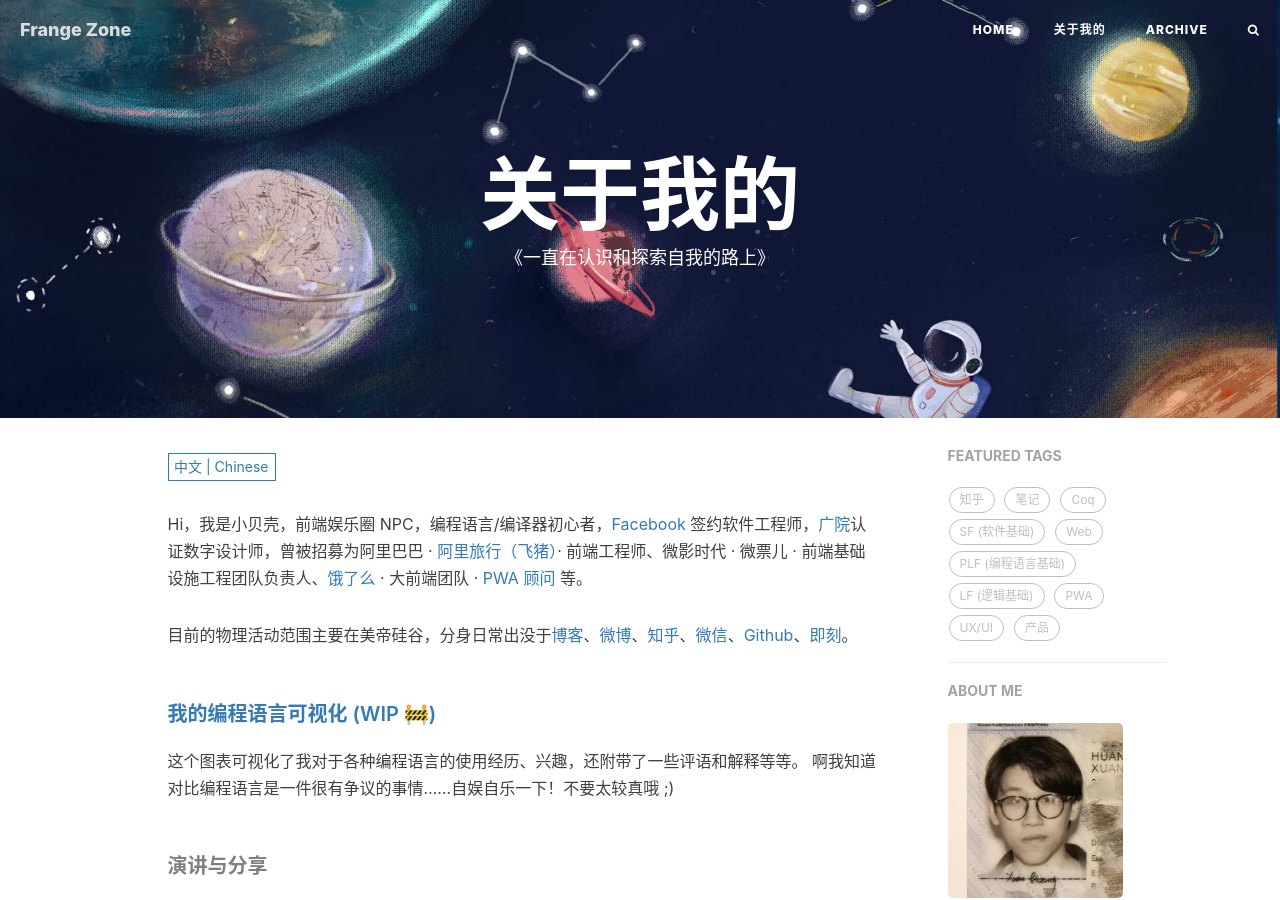
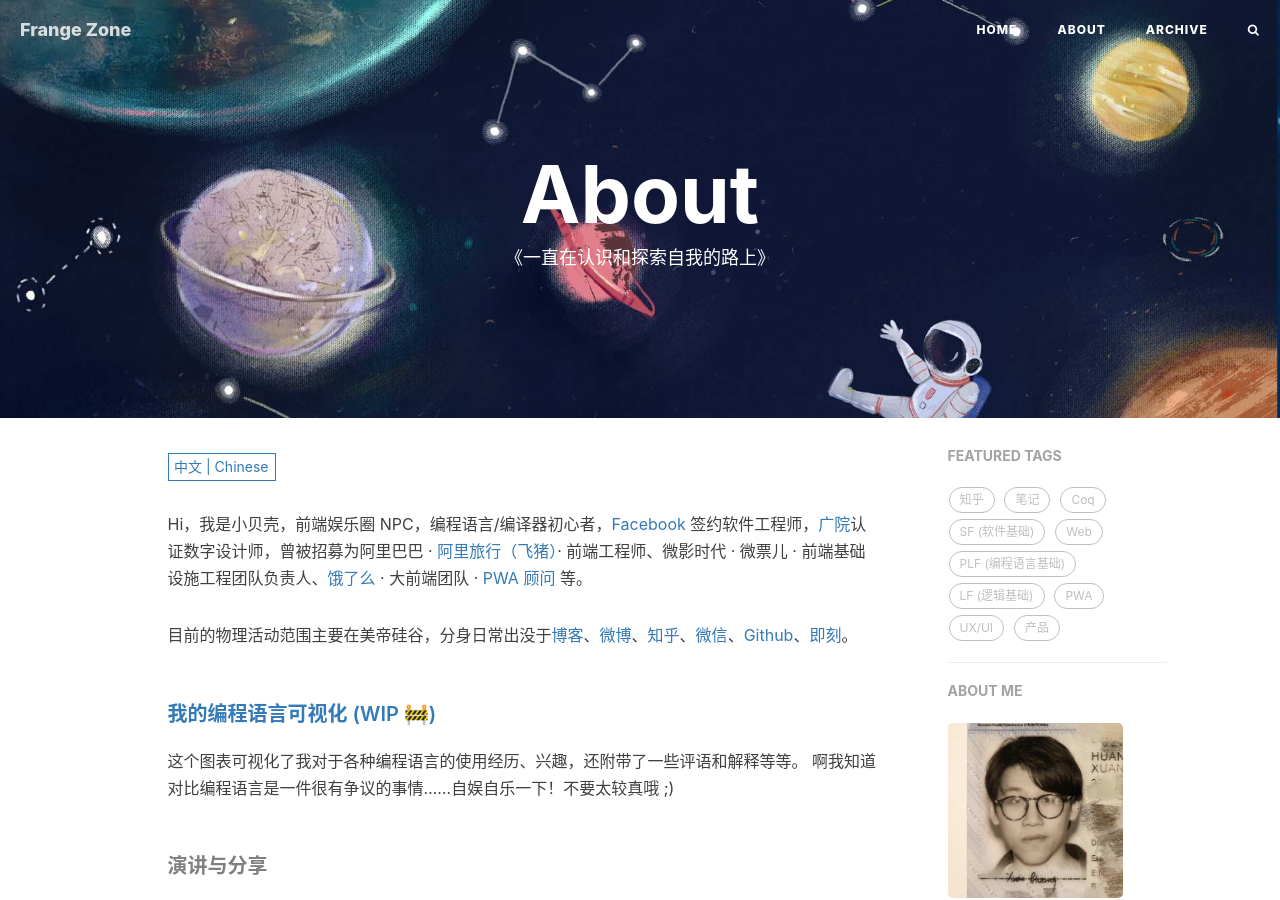
Before and after one commit to frangezone/frangezone, a Jekyll site: the page built from about.html, in a window 1280 px wide and 900 px high. Built offline with Jekyll 4.4.1, drawn with Linux system fonts in a browser that asks for light colours; nearby versions of some CDN libraries; comment, search, counter and statistics services are not loaded.

Commit message:
Update about.html

```diff
--- a/about.html
+++ b/about.html
@@ -1,6 +1,6 @@
 ---
 layout: page
-title: "关于我的"
+title: "About"
 description: "《一直在认识和探索自我的路上》"
 header-img: "img/about-bg.jpg"
 multilingual: true
```
